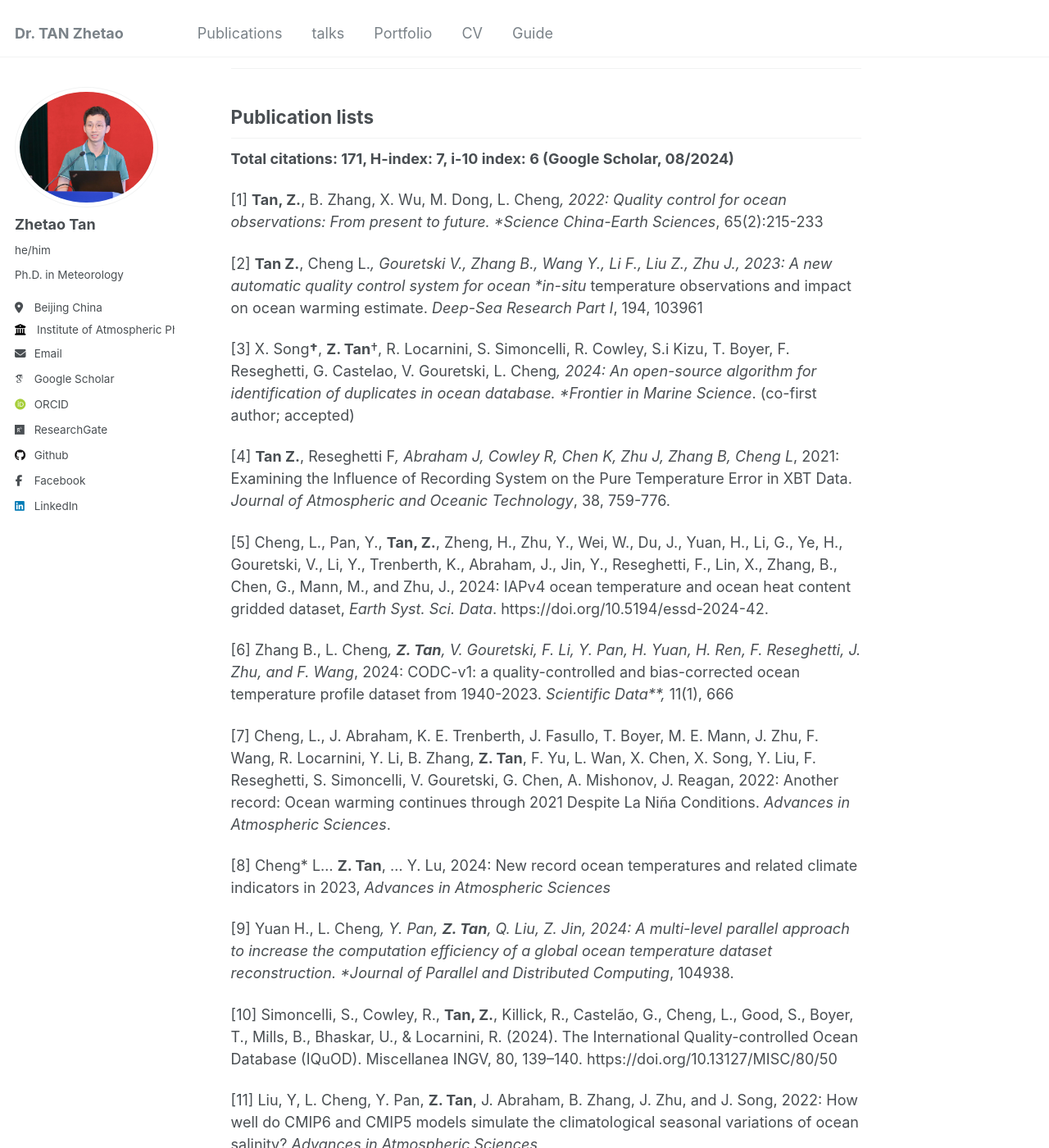
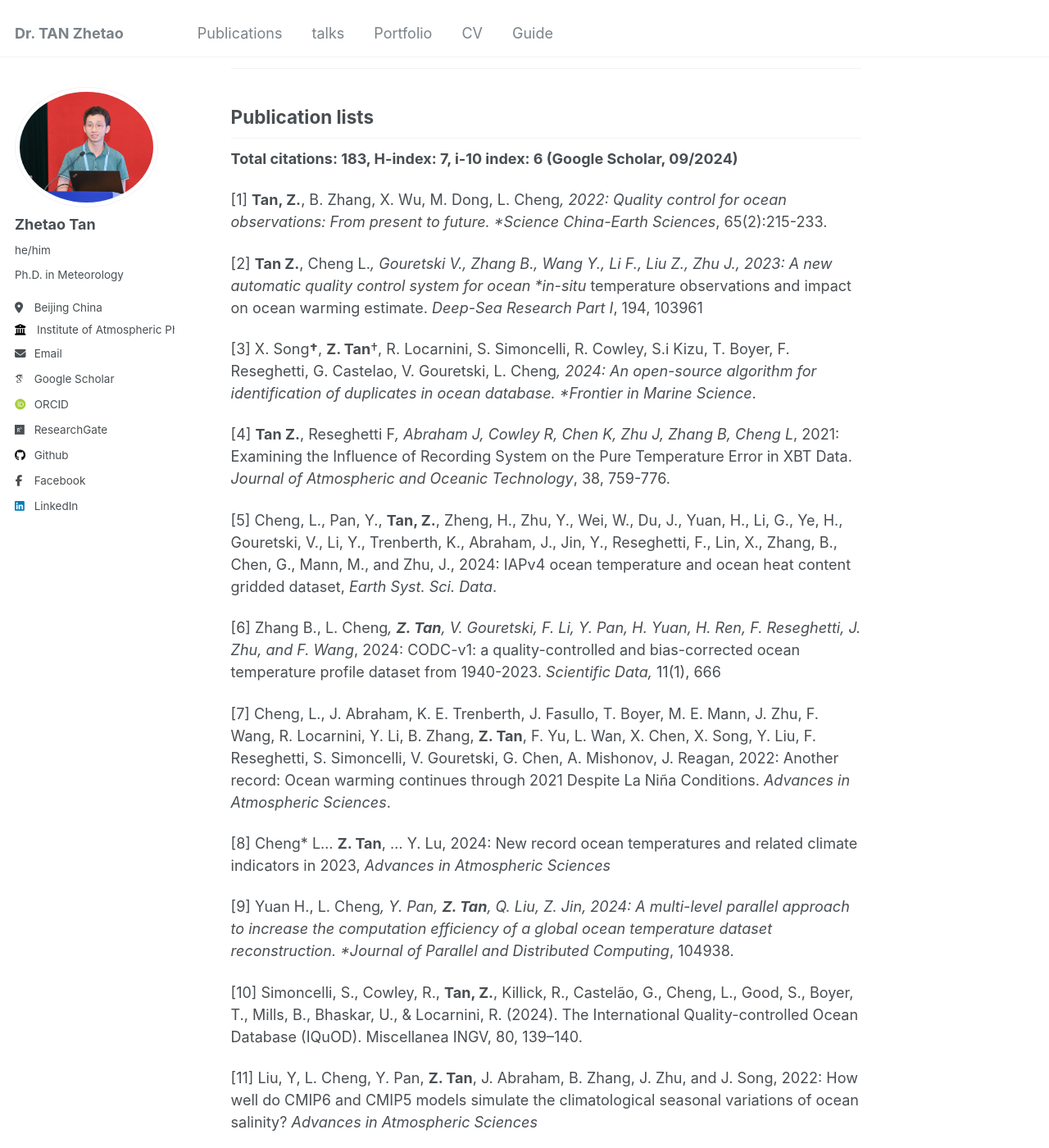
Before and after one commit to zqtzt/zqtzt.github.io, a Jekyll site: the page built from _pages/about.md, in a window 1280 px wide and 1400 px high, scrolled down 832 px. Shown: the whole window at 82% size. Built offline with Jekyll 4.4.1, drawn with Linux system fonts in a browser that asks for light colours; some web fonts are replaced.

Commit message:
update_20240926

```diff
--- a/_pages/about.md
+++ b/_pages/about.md
@@ -31,19 +31,19 @@ News
 Publication lists
 ------
 
-**Total citations: 171, H-index: 7, i-10 index: 6 (Google Scholar, 08/2024)**
+**Total citations: 183, H-index: 7, i-10 index: 6 (Google Scholar, 09/2024)**
 
-[1] **Tan, Z.**, B. Zhang, X. Wu, M. Dong, L. Cheng*, 2022: Quality control for ocean observations: From present to future. *Science China-Earth Sciences*, 65(2):215-233
+[1] **Tan, Z.**, B. Zhang, X. Wu, M. Dong, L. Cheng*, 2022: Quality control for ocean observations: From present to future. *Science China-Earth Sciences*, 65(2):215-233. <strong><span class='show_paper_citations' data='Bha1c94AAAAJ:d1gkVwhDpl0C'></span></strong>
 
 [2] **Tan Z.**, Cheng L.*, Gouretski V., Zhang B., Wang Y., Li F., Liu Z., Zhu J., 2023: A new automatic quality control system for ocean *in-situ* temperature observations and impact on ocean warming estimate. *Deep-Sea Research Part I*, 194, 103961
 
-[3] X. Song**†**, **Z. Tan**†, R. Locarnini, S. Simoncelli, R. Cowley, S.i Kizu, T. Boyer, F. Reseghetti, G. Castelao, V. Gouretski, L. Cheng*, 2024: An open-source algorithm for identification of duplicates in ocean database. *Frontier in Marine Science*. (co-first author; accepted)
+[3] X. Song**†**, **Z. Tan**†, R. Locarnini, S. Simoncelli, R. Cowley, S.i Kizu, T. Boyer, F. Reseghetti, G. Castelao, V. Gouretski, L. Cheng*, 2024: An open-source algorithm for identification of duplicates in ocean database. *Frontier in Marine Science*.
 
 [4] **Tan Z.**, Reseghetti F*, Abraham J, Cowley R, Chen K, Zhu J, Zhang B, Cheng L*, 2021: Examining the Influence of Recording System on the Pure Temperature Error in XBT Data. *Journal of Atmospheric and Oceanic Technology*, 38, 759-776.
 
-[5] Cheng, L., Pan, Y., **Tan, Z.**, Zheng, H., Zhu, Y., Wei, W., Du, J., Yuan, H., Li, G., Ye, H., Gouretski, V., Li, Y., Trenberth, K., Abraham, J., Jin, Y., Reseghetti, F., Lin, X., Zhang, B., Chen, G., Mann, M., and Zhu, J., 2024: IAPv4 ocean temperature and ocean heat content gridded dataset, *Earth Syst. Sci. Data*. https://doi.org/10.5194/essd-2024-42.
+[5] Cheng, L., Pan, Y., **Tan, Z.**, Zheng, H., Zhu, Y., Wei, W., Du, J., Yuan, H., Li, G., Ye, H., Gouretski, V., Li, Y., Trenberth, K., Abraham, J., Jin, Y., Reseghetti, F., Lin, X., Zhang, B., Chen, G., Mann, M., and Zhu, J., 2024: IAPv4 ocean temperature and ocean heat content gridded dataset, *Earth Syst. Sci. Data*.
 
-[6] Zhang B., L. Cheng*, **Z. Tan**, V. Gouretski, F. Li, Y. Pan, H. Yuan, H. Ren, F. Reseghetti, J. Zhu, and F. Wang*, 2024: CODC-v1: a quality-controlled and bias-corrected ocean temperature profile dataset from 1940-2023. *Scientific Data**,* 11(1), 666
+[6] Zhang B., L. Cheng*, **Z. Tan**, V. Gouretski, F. Li, Y. Pan, H. Yuan, H. Ren, F. Reseghetti, J. Zhu, and F. Wang*, 2024: CODC-v1: a quality-controlled and bias-corrected ocean temperature profile dataset from 1940-2023. *Scientific Data,* 11(1), 666
 
 [7] Cheng, L., J. Abraham, K. E. Trenberth, J. Fasullo, T. Boyer, M. E. Mann, J. Zhu, F. Wang, R. Locarnini, Y. Li, B. Zhang, **Z. Tan**, F. Yu, L. Wan, X. Chen, X. Song, Y. Liu, F. Reseghetti, S. Simoncelli, V. Gouretski, G. Chen, A. Mishonov, J. Reagan, 2022: Another record: Ocean warming continues through 2021 Despite La Niña Conditions. *Advances in Atmospheric Sciences*.
 
@@ -51,7 +51,7 @@ Publication lists
 
 [9] Yuan H., L. Cheng*, Y. Pan, **Z. Tan**, Q. Liu, Z. Jin, 2024: A multi-level parallel approach to increase the computation efficiency of a global ocean temperature dataset reconstruction. *Journal of Parallel and Distributed Computing*, 104938.
 
-[10] Simoncelli, S., Cowley, R., **Tan, Z.**, Killick, R., Castelão, G., Cheng, L., Good, S., Boyer, T., Mills, B., Bhaskar, U., & Locarnini, R. (2024). The International Quality-controlled Ocean Database (IQuOD). Miscellanea INGV, 80, 139–140. https://doi.org/10.13127/MISC/80/50
+[10] Simoncelli, S., Cowley, R., **Tan, Z.**, Killick, R., Castelão, G., Cheng, L., Good, S., Boyer, T., Mills, B., Bhaskar, U., & Locarnini, R. (2024). The International Quality-controlled Ocean Database (IQuOD). Miscellanea INGV, 80, 139–140.
 
 [11] Liu, Y, L. Cheng, Y. Pan, **Z. Tan**, J. Abraham, B. Zhang, J. Zhu, and J. Song, 2022: How well do CMIP6 and CMIP5 models simulate the climatological seasonal variations of ocean salinity? *Advances in Atmospheric Sciences*
 
```
Also changed, not shown: 2 other files.
